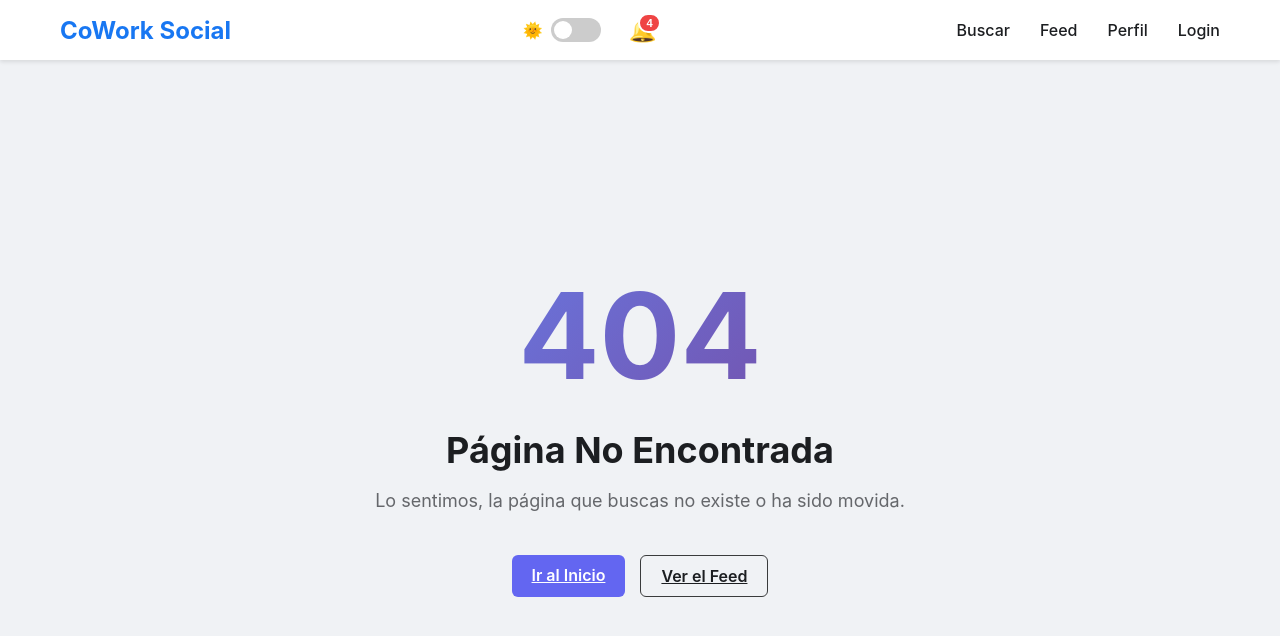
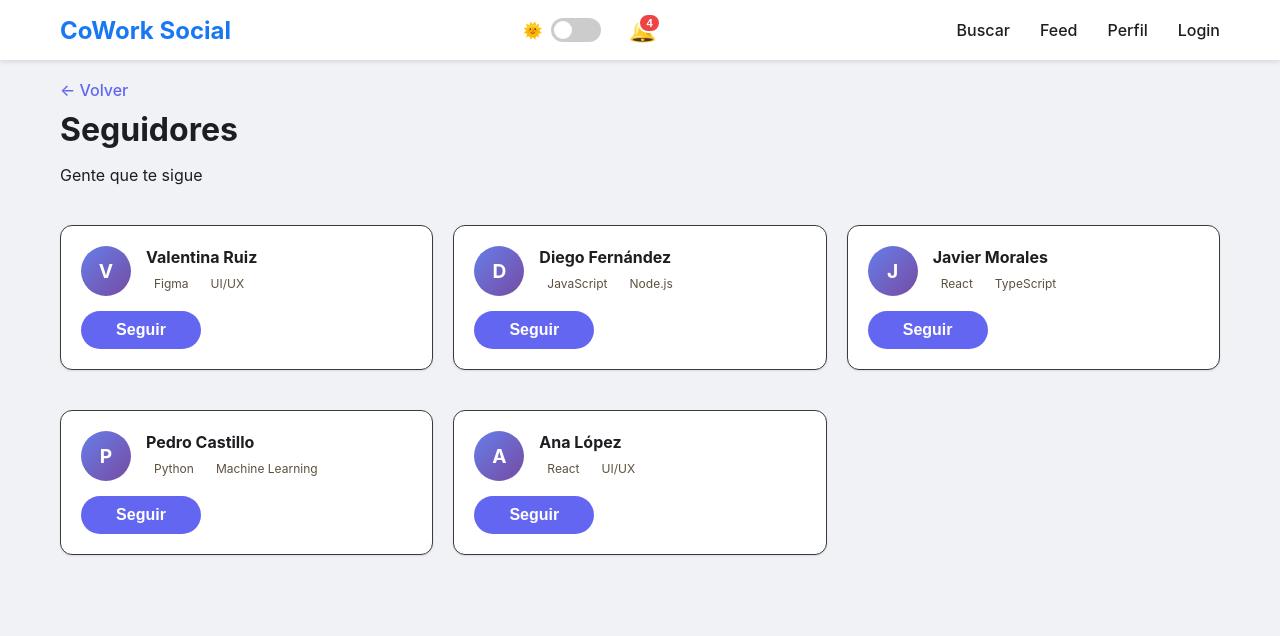
Before and after one commit to ali-zunega/cowork-social-frontend, a React (Create React App) app in the folder frontend/: page /followers in a window 1280 px wide. Before the commit this address had no page. Shown: the top 636 px of the page. Built offline with nearby package versions, Linux system fonts and the light colour scheme.

Commit message:
feat(fe-07): follow system

```diff
--- a/frontend/src/App.js
+++ b/frontend/src/App.js
@@ -11,6 +11,8 @@ import Feed from "./pages/Feed";
 import Search from "./pages/Search";
 import NotFound from "./pages/NotFound";
 import ProfileEdit from "./pages/ProfileEdit";
+import FollowersList from "./pages/FollowersList";
+import FollowingList from "./pages/FollowingList";
 
 // Components
 import Navbar from "./components/Navbar";
@@ -34,6 +36,8 @@ function App() {
             <Route path="/feed" element={<Feed />} />
             <Route path="/profile/:userId" element={<Profile />} />
             <Route path="/profile/edit" element={<ProfileEdit />} />
+            <Route path="/followers" element={<FollowersList />} />
+            <Route path="/following" element={<FollowingList />} />
             <Route path="*" element={<NotFound />} />
           </Routes>
         </main>
--- /dev/null
+++ b/frontend/src/components/FollowButton.css
@@ -0,0 +1,29 @@
+.follow-btn {
+    min-width: 120px;
+    display: flex;
+    align-items: center;
+    justify-content: center;
+    gap: 8px;
+    font-weight: 600;
+    border-radius: 20px;
+}
+
+.follow-btn.btn-secondary {
+    background-color: var(--btn-secondary-bg);
+    color: var(--text-primary);
+    border: 1px solid var(--border-color);
+    transition: all 0.2s ease;
+}
+
+
+.follow-btn.btn-secondary:hover {
+    color: transparent;
+    position: relative;
+}
+
+.follow-btn.btn-secondary:hover::after {
+    content: "Dejar de seguir";
+
+    color: #ef4444;
+    position: absolute;
+}
--- /dev/null
+++ b/frontend/src/components/FollowButton.js
@@ -0,0 +1,46 @@
+import React, { useState, useEffect } from "react";
+import "./FollowButton.css";
+
+const FollowButton = ({ userId, onFollowChange }) => {
+  const [isHovered, setIsHovered] = useState(false);
+  const normalizedId = userId.toString();
+  const [isFollowing, setIsFollowing] = useState(() => {
+    const following = JSON.parse(localStorage.getItem("following")) || [];
+    return following.includes(normalizedId);
+  });
+
+  useEffect(() => {
+    const following = JSON.parse(localStorage.getItem("following")) || [];
+    setIsFollowing(following.includes(normalizedId));
+  }, [normalizedId]);
+
+  const handleFollow = () => {
+    const following = JSON.parse(localStorage.getItem("following")) || [];
+    let updatedFollowing;
+
+    if (isFollowing) {
+      updatedFollowing = following.filter((id) => id !== normalizedId);
+    } else {
+      updatedFollowing = [...following, normalizedId];
+    }
+
+    localStorage.setItem("following", JSON.stringify(updatedFollowing));
+    setIsFollowing(!isFollowing);
+
+    //
+    if (onFollowChange) onFollowChange();
+  };
+
+  return (
+    <button
+      className={`btn ${isFollowing ? "btn-secondary" : "btn-primary"} follow-btn`}
+      onClick={handleFollow}
+      onMouseEnter={() => setIsHovered(true)}
+      onMouseLeave={() => setIsHovered(false)}
+    >
+      {isFollowing ? (isHovered ? "Dejar de seguir" : "Siguiendo") : "Seguir"}
+    </button>
+  );
+};
+
+export default FollowButton;
--- a/frontend/src/data/mockUsers.js
+++ b/frontend/src/data/mockUsers.js
@@ -22,7 +22,7 @@ export const mockUsers = [
   {
     id: 5,
     name: "Sofía Torres",
-    skills: ["React", "CSS"],
+    skills: ["React", "CSS", "Tailwind"],
   },
   {
     id: 6,
@@ -42,7 +42,7 @@ export const mockUsers = [
   {
     id: 9,
     name: "Lucía Herrera",
-    skills: ["HTML", "CSS"],
+    skills: ["HTML", "CSS", "JavaScript"],
   },
   {
     id: 10,
--- /dev/null
+++ b/frontend/src/pages/FollowList.css
@@ -0,0 +1,78 @@
+.follow-list-page {
+    padding-top: 20px;
+}
+
+.text-secondary {
+    margin-top: 16px;
+}
+
+.list-header {
+    margin-bottom: 30px;
+
+}
+
+.back-link {
+    color: var(--color-primary);
+    text-decoration: none;
+    font-weight: 500;
+    display: block;
+    margin-bottom: 10px;
+}
+
+.users-grid {
+    display: grid;
+    grid-template-columns: repeat(auto-fill, minmax(300px, 1fr));
+    gap: 20px;
+}
+
+.user-card {
+    display: flex;
+    flex-direction: column;
+    justify-content: space-between;
+    align-items: flex-start;
+    padding: 20px;
+    gap: 15px;
+}
+
+.user-info {
+    display: flex;
+    gap: 15px;
+    align-items: center;
+}
+
+.user-avatar-small {
+    width: 50px;
+    height: 50px;
+    background: var(--hero-gradient);
+    color: white;
+    border-radius: 50%;
+    display: flex;
+    align-items: center;
+    justify-content: center;
+    font-weight: bold;
+    font-size: 1.2rem;
+}
+
+.user-details h4 {
+    margin-bottom: 5px;
+    color: var(--text-primary);
+}
+
+.skill-badge {
+    background: var(--background-secondary);
+    color: var(--text-muted);
+    padding: 4px 8px;
+    border-radius: 999px;
+    font-size: 0.75rem;
+}
+
+.empty-state {
+    grid-column: 1 / -1;
+    text-align: center;
+    padding: 50px;
+    color: var(--text-secondary);
+}
+
+.empty-state p {
+    margin-bottom: 20px;
+}
--- /dev/null
+++ b/frontend/src/pages/FollowersList.js
@@ -0,0 +1,56 @@
+// Usamos useMemo para que no cambien en cada render
+import React, { useMemo } from "react";
+import { Link } from "react-router-dom";
+import { mockUsers } from "../data/mockUsers";
+import FollowButton from "../components/FollowButton";
+// Usamos el mismo css para ambas paginas
+import "./FollowList.css";
+
+const FollowersList = () => {
+  // Generamos la lista aleatoria solo una vez al cargar el componente
+  const randomFollowers = useMemo(() => {
+    //  Clonamos el array para no modificar el original
+    const shuffled = [...mockUsers]
+
+      .sort(() => 0.5 - Math.random())
+      // Tomamos 5 usuarios aleatorios del mockUsers
+      .slice(0, 5);
+    return shuffled;
+  }, []);
+
+  return (
+    <div className="follow-list-page container main-content">
+      <div className="list-header">
+        <Link to="/profile/me" className="back-link">
+          ← Volver
+        </Link>
+        <h1>Seguidores</h1>
+        <p className="text-secondary">Gente que te sigue</p>
+      </div>
+
+      <div className="users-grid">
+        {randomFollowers.map((user) => (
+          <div key={user.id} className="user-card card">
+            <div className="user-info">
+              {/* mockUsers no tiene avatar cargado */}
+              <div className="user-avatar-small">{user.name.charAt(0)}</div>
+              <div className="user-details">
+                <h4>{user.name}</h4>
+                <div className="user-skills">
+                  {user.skills.map((skill) => (
+                    <span key={skill} className="skill-badge">
+                      {skill}
+                    </span>
+                  ))}
+                </div>
+              </div>
+            </div>
+            <FollowButton userId={user.id} />
+          </div>
+        ))}
+      </div>
+    </div>
+  );
+};
+
+export default FollowersList;
--- /dev/null
+++ b/frontend/src/pages/FollowingList.js
@@ -0,0 +1,70 @@
+import React, { useState, useEffect } from "react";
+import { Link } from "react-router-dom";
+import { mockUsers } from "../data/mockUsers";
+import FollowButton from "../components/FollowButton";
+import "./FollowList.css"; // Compartiremos estilos para ambas listas
+
+const FollowingList = () => {
+  const [followingUsers, setFollowingUsers] = useState([]);
+
+  const loadFollowing = () => {
+    const followingIds = JSON.parse(localStorage.getItem("following")) || [];
+
+    // normalizar todos los ids a string
+    const normalizedIds = followingIds.map((id) => id.toString());
+
+    const filtered = mockUsers.filter((user) =>
+      normalizedIds.includes(user.id.toString()),
+    );
+
+    setFollowingUsers(filtered);
+  };
+
+  useEffect(() => {
+    loadFollowing();
+  }, []);
+
+  return (
+    <div className="follow-list-page container main-content">
+      <div className="list-header">
+        <Link to="/profile/me" className="back-link">
+          ← Volver
+        </Link>
+        <h1>Seguidos</h1>
+        <p className="text-secondary">Gente a la que sigues</p>
+      </div>
+
+      <div className="users-grid">
+        {followingUsers.length > 0 ? (
+          followingUsers.map((user) => (
+            <div key={user.id} className="user-card card">
+              <div className="user-info">
+                <div className="user-avatar-small">{user.name.charAt(0)}</div>
+                <div className="user-details">
+                  <h4>{user.name}</h4>
+                  <div className="user-skills">
+                    {user.skills.map((skill) => (
+                      <span key={skill} className="skill-badge">
+                        {skill}
+                      </span>
+                    ))}
+                  </div>
+                </div>
+              </div>
+              <FollowButton userId={user.id} onFollowChange={loadFollowing} />
+            </div>
+          ))
+        ) : (
+          <div className="empty-state card">
+            <p>Aún no estas siguiendo a nadie.</p>
+            <Link to="/search" className="btn btn-primary">
+              Encuentra personas para seguir
+            </Link>
+          </div>
+        )}
+      </div>
+    </div>
+  );
+};
+
+export default FollowingList;
--- a/frontend/src/pages/Profile.css
+++ b/frontend/src/pages/Profile.css
@@ -114,6 +114,12 @@
   justify-content: center;
 }
 
+.stat-link {
+  text-decoration: none;
+  color: #1877f2;
+}
+
+
 .skill-tag {
   padding: 8px 16px;
   background: var(--card-bg);
--- a/frontend/src/pages/Profile.js
+++ b/frontend/src/pages/Profile.js
@@ -1,6 +1,7 @@
-import React from "react";
-import { useParams, useNavigate } from "react-router-dom";
+import React, { useState, useEffect } from "react";
+import { useParams, useNavigate, Link } from "react-router-dom";
 import { getUser } from "../utils/getUser";
+import FollowButton from "../components/FollowButton";
 import "./Profile.css";
 
 /**
@@ -19,6 +20,21 @@ const Profile = () => {
   const user = getUser();
   const navigate = useNavigate();
 
+  const [followingCount, setFollowingCount] = useState(user.following || 0);
+
+  useEffect(() => {
+    // Si es mi perfil, actualizamos el contador de "Siguiendo" con el localStorage real
+    if (userId === "me") {
+      const savedFollowing =
+        JSON.parse(localStorage.getItem("following")) || [];
+      setFollowingCount(savedFollowing.length);
+    }
+  }, [userId]);
+
+  const handleFollowChange = (isFollowing) => {
+    console.log(`User ${userId} following status: ${isFollowing}`);
+  };
+
   return (
     <div className="profile-page">
       <div className="container">
@@ -34,14 +50,21 @@ const Profile = () => {
                   <span>{user.name.charAt(0)}</span>
                 )}
               </div>
-              {userId === "me" && (
+              <div className="profile-actions">
+                {userId === "me" ? (
                   <button
                     className="btn btn-secondary"
                     onClick={() => navigate("/profile/edit")}
                   >
                     ✏️ Editar Perfil
                   </button>
+                ) : (
+                  <FollowButton
+                    userId={userId}
+                    onFollowChange={handleFollowChange}
+                  />
                 )}
+              </div>
             </div>
           </div>
 
@@ -51,20 +74,28 @@ const Profile = () => {
             <p className="profile-location">📍 {user.location}</p>
             <p className="profile-bio">{user.bio}</p>
 
-            {/* Stats */}
+            {/* Publicaciones */}
             <div className="profile-stats">
               <div className="stat-item">
                 <strong>{user.posts || 0}</strong>
                 <span>Publicaciones</span>
               </div>
+              {/* Seguidores */}
+              <Link to="/followers" className="stat-link">
                 <div className="stat-item">
                   <strong>{user.followers || 0}</strong>
                   <span>Seguidores</span>
                 </div>
+              </Link>
+              {/* Seguidos */}
+              <Link to="/following" className="stat-link">
                 <div className="stat-item">
-                <strong>{user.following || 0}</strong>
+                  <strong>
+                    {userId === "me" ? followingCount : user.following}
+                  </strong>
                   <span>Siguiendo</span>
                 </div>
+              </Link>
             </div>
 
             {/* Skills */}
```
Lines whose indentation alone changed are shown as unchanged.
